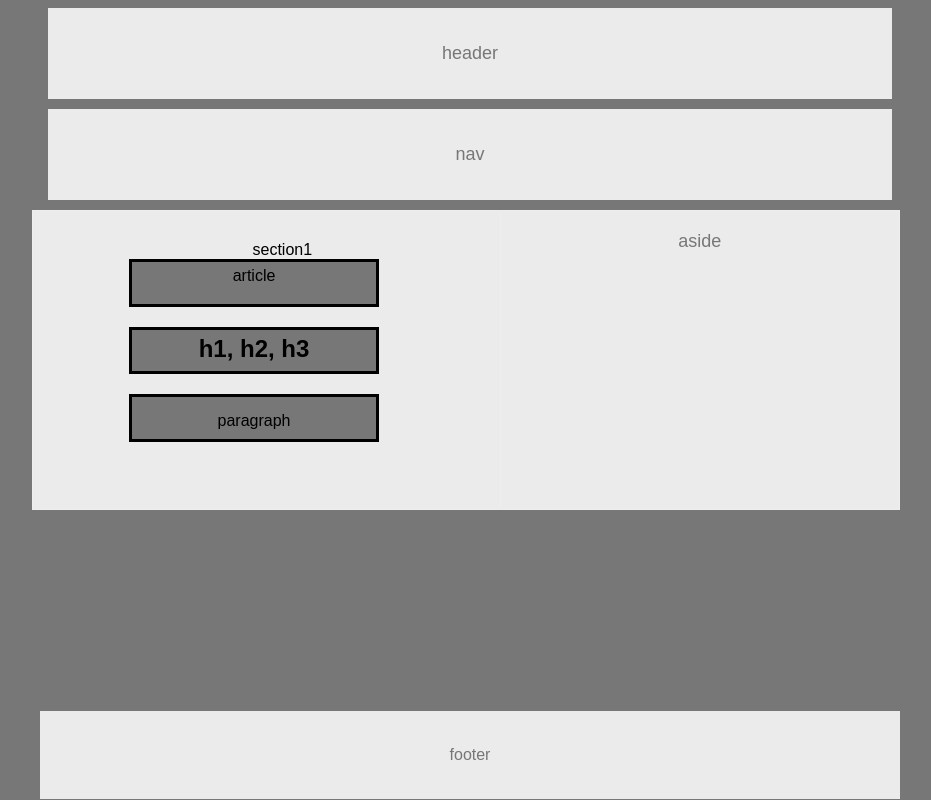
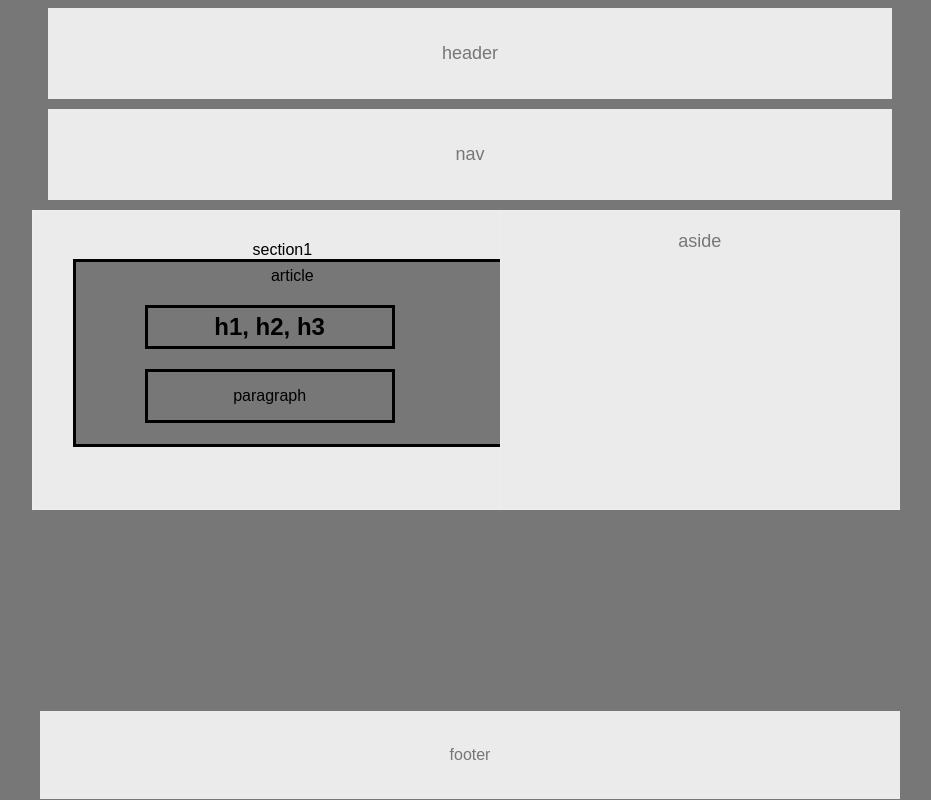
Before and after one commit to Hollye93/HW-Wireframe, a plain HTML site: page index.html in a window 1280 px wide. Shown: the whole page, without its empty margins (170-1101 px from the left). Drawn offline with Linux system fonts and the light colour scheme.

Commit message:
updated article section with h1 and p, still need to fix coloring

```diff
--- a/index.html
+++ b/index.html
@@ -20,9 +20,10 @@
 
   <div id="section1">
       section1
-      <article> article </article>
+      <article> article
       <h2> h1, h2, h3 </h2>
       <p> paragraph </p>
+      </article>
     </div>
 
 
--- a/style.css
+++ b/style.css
@@ -38,9 +38,7 @@ footer {
   background: #ebebeb;
 }
 
-.article  {
-  display: block;
-}
+
 
 section {
   font-family: arial;
@@ -79,12 +77,10 @@ section {
 
 article {
   border: 3px solid;
-  width: 250px;
-  height: 20%;
   padding: 5px;
   text-align: center;
   position: relative;
-  left: 15%;
+  left: 10px;
   background: #777;
 }
 
```
